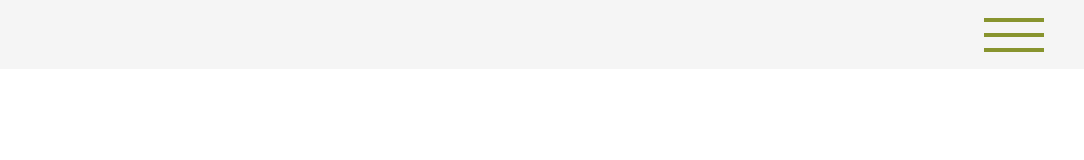
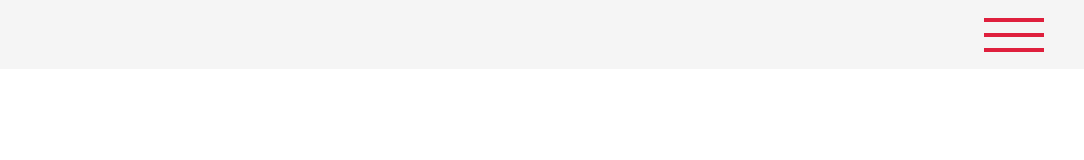
Before and after one commit to danil3564/burger-menu, a plain HTML site: page index.html in a window 1280 px wide. Shown: the full height of the page, 196-1280 px from the left. Drawn offline with Linux system fonts and the light colour scheme.

Commit message:
Change color burger

```diff
--- a/assets/css/style.css
+++ b/assets/css/style.css
@@ -135,7 +135,7 @@ img {
   left: 0;
   width: 100%;
   height: 4px;
-  background-color: #88942e;
+  background-color: #DF203D;
   transition: 0.3s;
 }
 .header-burger .burger:before,
```
